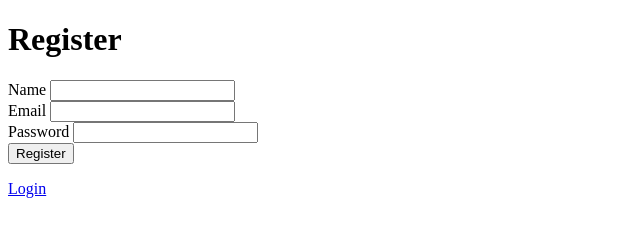
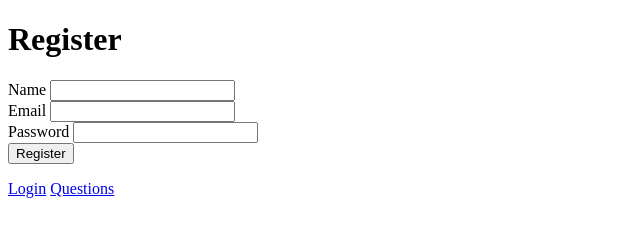
Before and after one commit to MohamadMawassi1234/mcq-question-app, a website: page public/register.html in a window 1280 px wide. Shown: the full height of the page, 0-640 px from the left. Drawn offline with nearby package versions, Linux system fonts and the light colour scheme.

Commit message:
Update register.html

```diff
--- a/public/register.html
+++ b/public/register.html
@@ -25,6 +25,7 @@
 </form>
 <p id="error"></p>
 <a href="login.html">Login</a>
+<a href="questions.html">Questions</a>
 <script
       src="https://cdnjs.cloudflare.com/ajax/libs/axios/0.21.1/axios.min.js"
       integrity="sha512-bZS47S7sPOxkjU/4Bt0zrhEtWx0y0CRkhEp8IckzK+ltifIIE9EMIMTuT/mEzoIMewUINruDBIR/jJnbguonqQ=="
```
